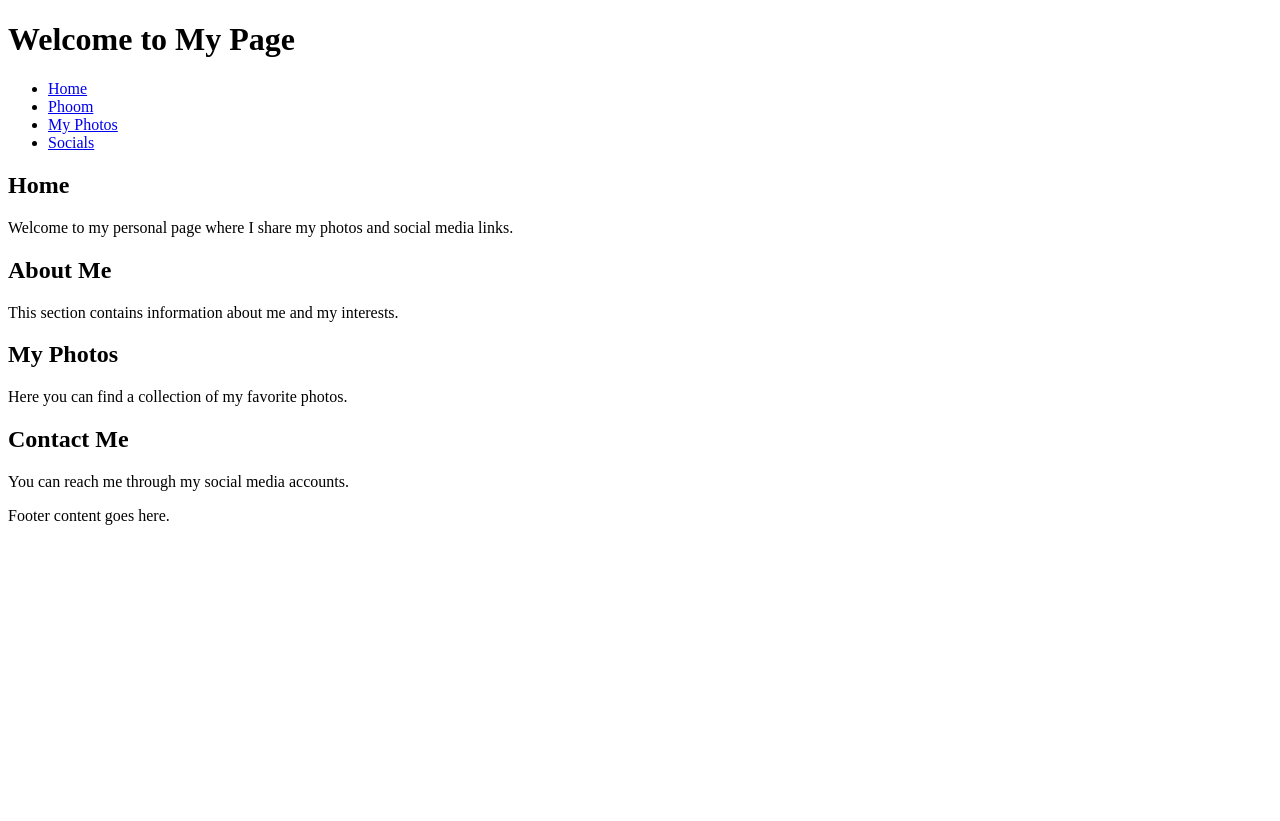
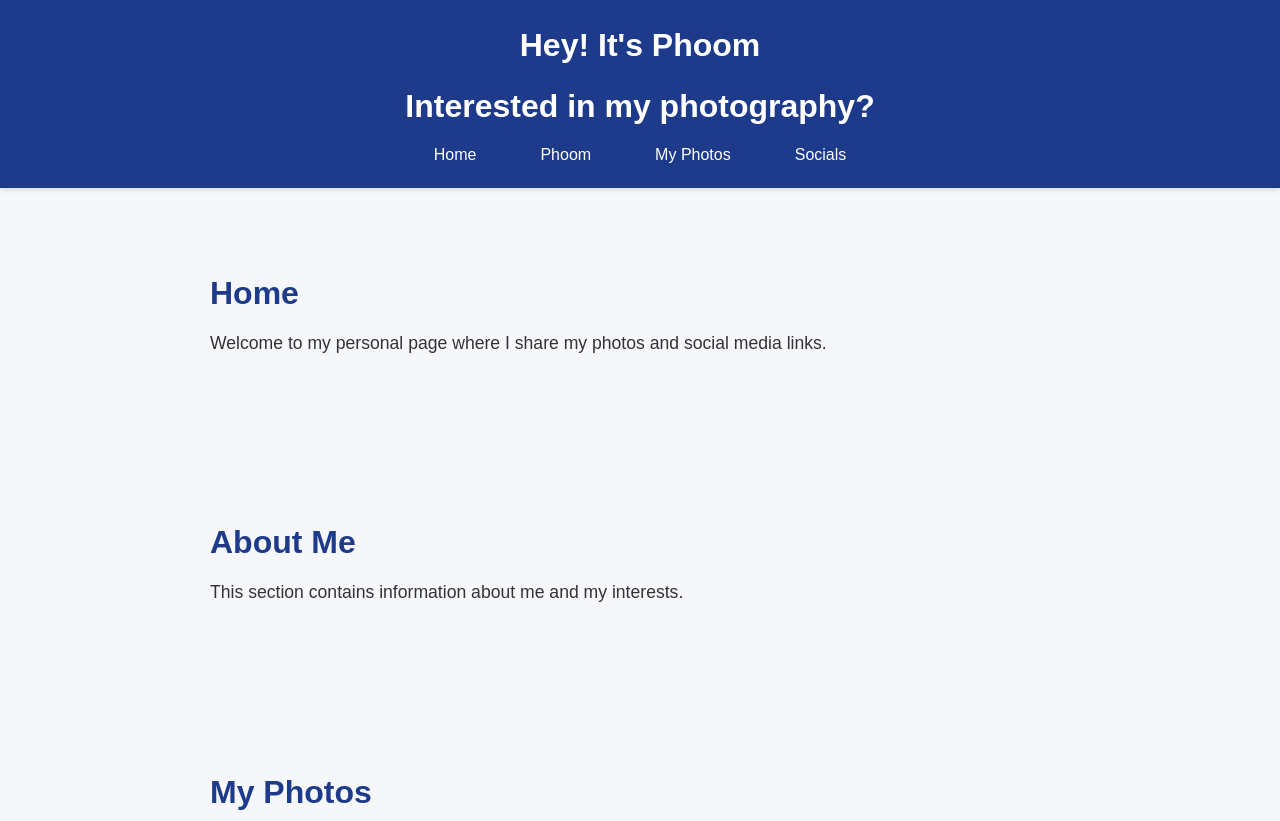
Before and after one commit to LinkZippy/linkzippy.github.io, a plain HTML site: page photoweb.html in a window 1280 px wide. Shown: the top 821 px of the page. Before the commit the page ends 800 px from the top, so only its background shows below. Drawn offline with Linux system fonts and the light colour scheme.

Commit message:
git commit -m "Update styling and content"

```diff
--- a/photoweb.html
+++ b/photoweb.html
@@ -10,7 +10,8 @@
 
 <body>
     <header>
-        <h1>Welcome to My Page</h1>
+        <h1>Hey! It's Phoom</h1>
+        <h1>Interested in my photography?</h1>
         <nav>
             <ul>
                 <li>
--- a/styles.css
+++ b/styles.css
@@ -0,0 +1,86 @@
+/* File: styles.css */
+/* --- a/file:///Users/phoom/PhotoWeb/styles.css */
+
+*,
+*::before,
+*::after {
+    margin: 0;
+    padding: 0;
+    box-sizing: border-box;
+}
+
+html {
+    scroll-behavior: smooth;
+}
+
+body {
+    font-family: 'Poppins', sans-serif;
+    background-color: #f5f7fa;
+    color: #333;
+    line-height: 1.6;
+}
+
+header {
+    background-color: #1e3a8a;
+    color: white;
+    padding: 20px 0;
+    position: sticky;
+    top: 0;
+    width: 100%;
+    z-index: 1000;
+    box-shadow: 0 2px 6px rgba(0, 0, 0, 0.1);
+}
+
+header h1 {
+    text-align: center;
+    margin-bottom: 10px;
+}
+
+nav ul {
+    display: flex;
+    justify-content: center;
+    gap: 40px;
+    list-style: none;
+    padding: 0;
+}
+
+nav a {
+    text-decoration: none;
+    color: white;
+    font-weight: 500;
+    padding: 8px 12px;
+    transition: background 0.3s, color 0.3s;
+}
+
+nav a:hover {
+    background-color: white;
+    color: #1e3a8a;
+    border-radius: 5px;
+}
+
+/* Section styles */
+section {
+    padding: 80px 20px;
+    max-width: 900px;
+    margin: auto;
+}
+
+section h2 {
+    font-size: 2rem;
+    margin-bottom: 10px;
+    color: #1e3a8a;
+}
+
+section p {
+    font-size: 1.1rem;
+    margin-top: 10px;
+}
+
+/* Footer */
+footer {
+    text-align: center;
+    padding: 20px;
+    background-color: #e5e7eb;
+    color: #555;
+    font-size: 0.9rem;
+}
```
